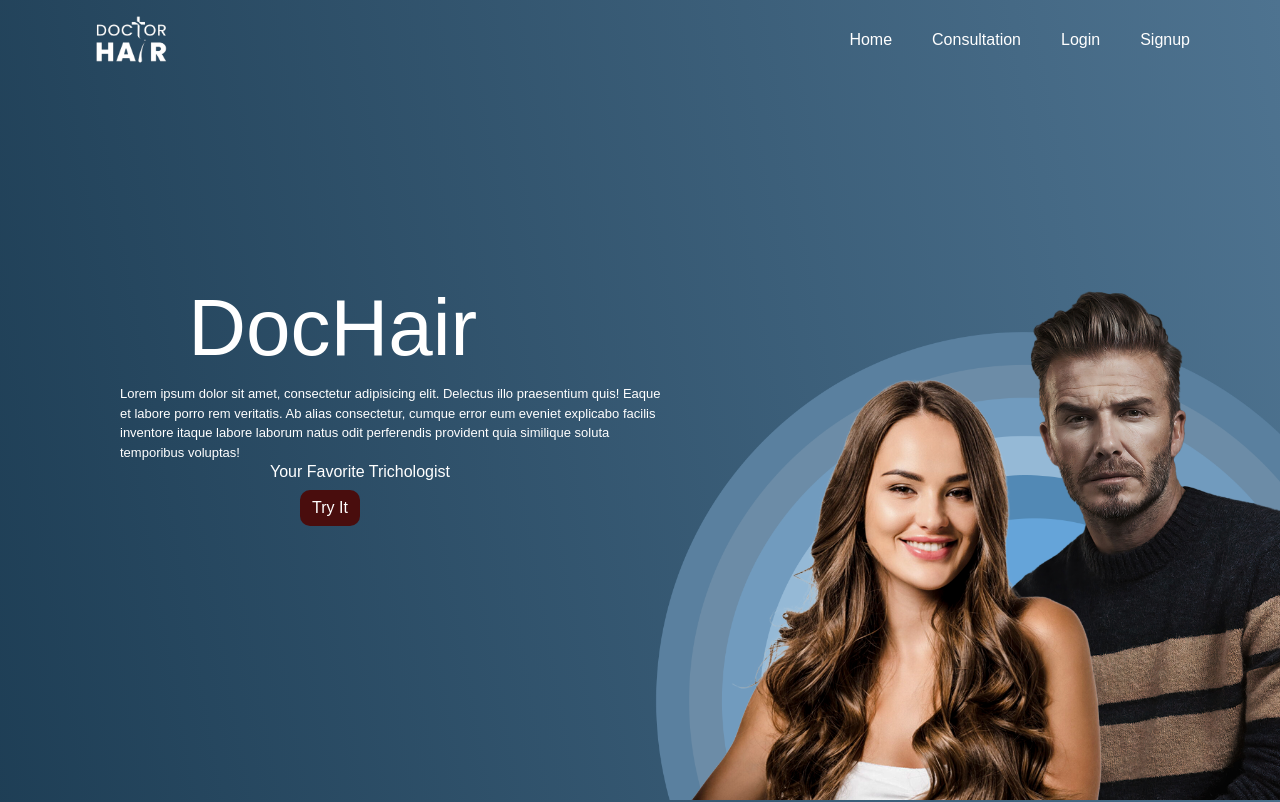
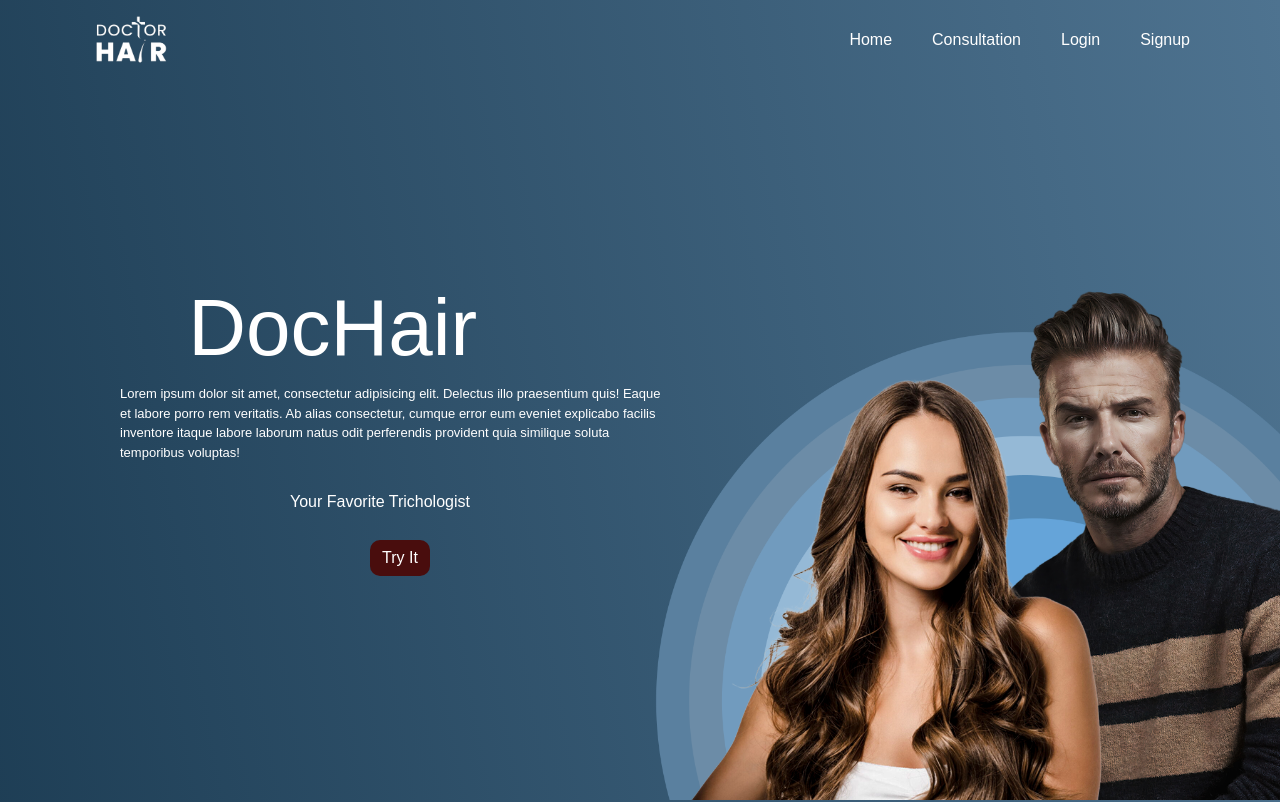
Before and after one commit to zaidlameer/SDGPCC, a React (Create React App) app in the folder frontend/: page / in a window 1280 px wide. Shown: the top 802 px of the page. Built offline with nearby package versions, Linux system fonts and the light colour scheme.

Commit message:
update styles of home page

```diff
--- a/frontend/src/pages/home.css
+++ b/frontend/src/pages/home.css
@@ -10,6 +10,7 @@
     position: relative;
     left: 120px;
     width: 550px;
+    padding-bottom: 20px;
 }
 
 h1 {
@@ -26,7 +27,9 @@ h6 {
     color: white;
     font-family: 'Poppins Medium', sans-serif;
     position: relative;
-    left: 270px;
+    left: 290px;
+    padding-top: 10px;
+    padding-bottom: 20px;
 }
 
 .butt-home {
@@ -37,7 +40,7 @@ h6 {
     position: relative;
     border: none;
     transition: background-color 0.5s ease;
-    margin-left: 300px;
+    margin-left: 370px;
 
 }
 
```
